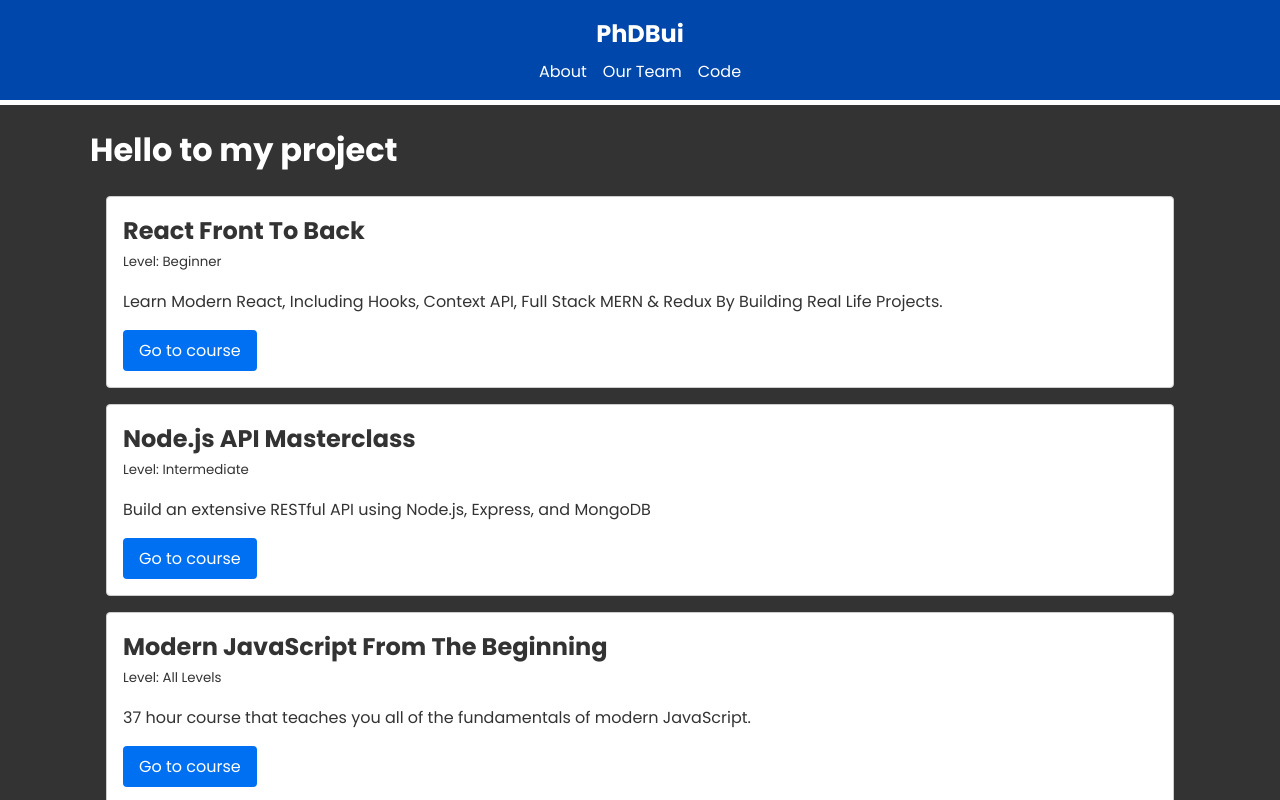
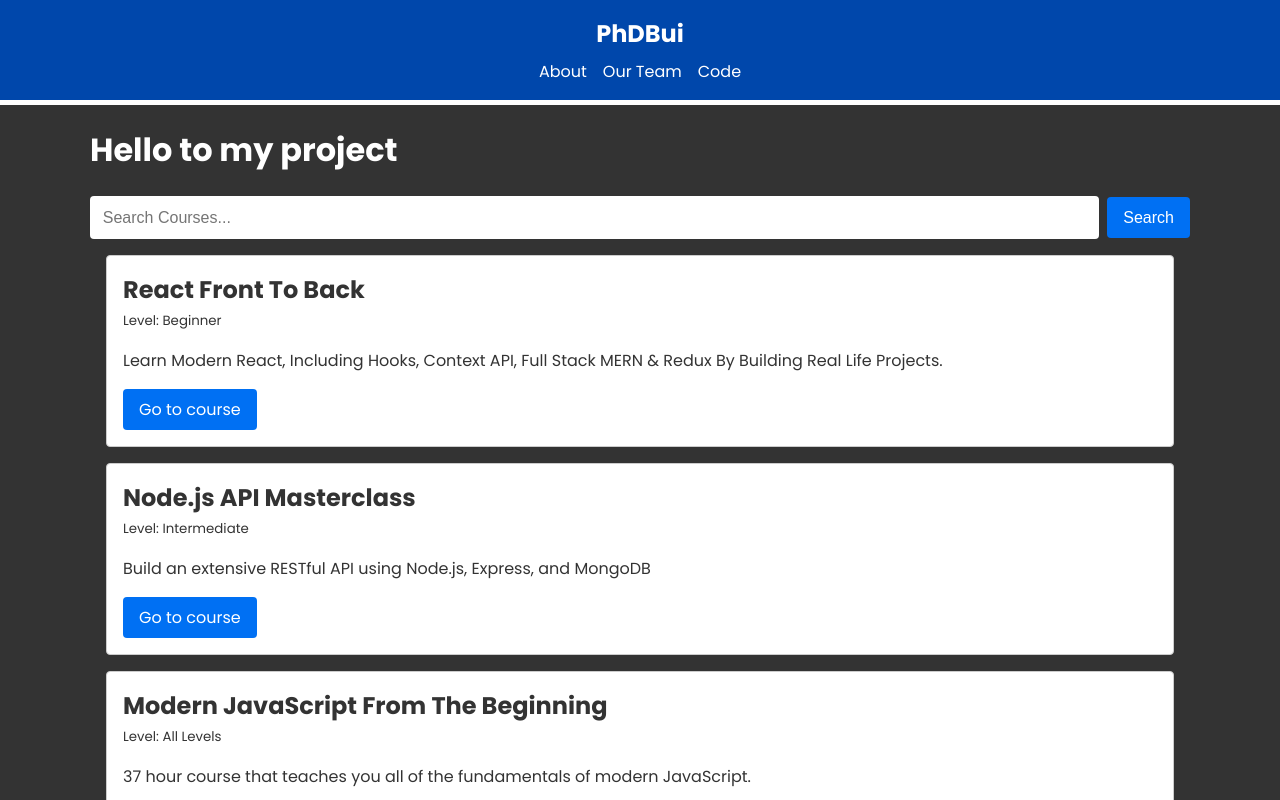
Before and after one commit to congdoan6997/next_13_cash, a Next.js app: page / in a window 1280 px wide. Shown: the top 800 px of the page. Built offline with nearby package versions, Linux system fonts and the light colour scheme.

Commit message:
search component

```diff
--- /dev/null
+++ b/app/components/CourseSearch.jsx
@@ -0,0 +1,32 @@
+"use client";
+
+import React from "react";
+import { useState } from "react";
+
+const CourseSearch = ({ getSearchCourses }) => {
+  const [search, setSearch] = useState("");
+  const handleSubmit = async (e) => {
+    e.preventDefault();
+    const res = await fetch(`/api/courses/search?query=${search}`);
+    const filteredcourses = await res.json();
+    getSearchCourses(filteredcourses);
+  };
+  return (
+    <div>
+      <form onSubmit={handleSubmit} className="search-form">
+        <input
+          placeholder="Search Courses..."
+          type="text"
+          className="search-input"
+          value={search}
+          onChange={(e) => setSearch(e.target.value)}
+        />
+        <button className="search-button" type="submit">
+          Search
+        </button>
+      </form>
+    </div>
+  );
+};
+
+export default CourseSearch;
--- a/app/page.jsx
+++ b/app/page.jsx
@@ -1,9 +1,9 @@
 "use client";
 import { useState, useEffect } from "react";
-import Link from "next/link";
 import React from "react";
 import LoadingPage from "./loading";
 import Courses from "./components/Courses";
+import CourseSearch from "./components/CourseSearch";
 
 const HomePage = () => {
   const [courses, setCourses] = useState([]);
@@ -25,6 +25,7 @@ const HomePage = () => {
   return (
     <div>
       <h1>Hello to my project</h1>
+      <CourseSearch getSearchCourses={(res) => setCourses(res)}></CourseSearch>
       <Courses courses={courses}></Courses>
     </div>
   );
```
